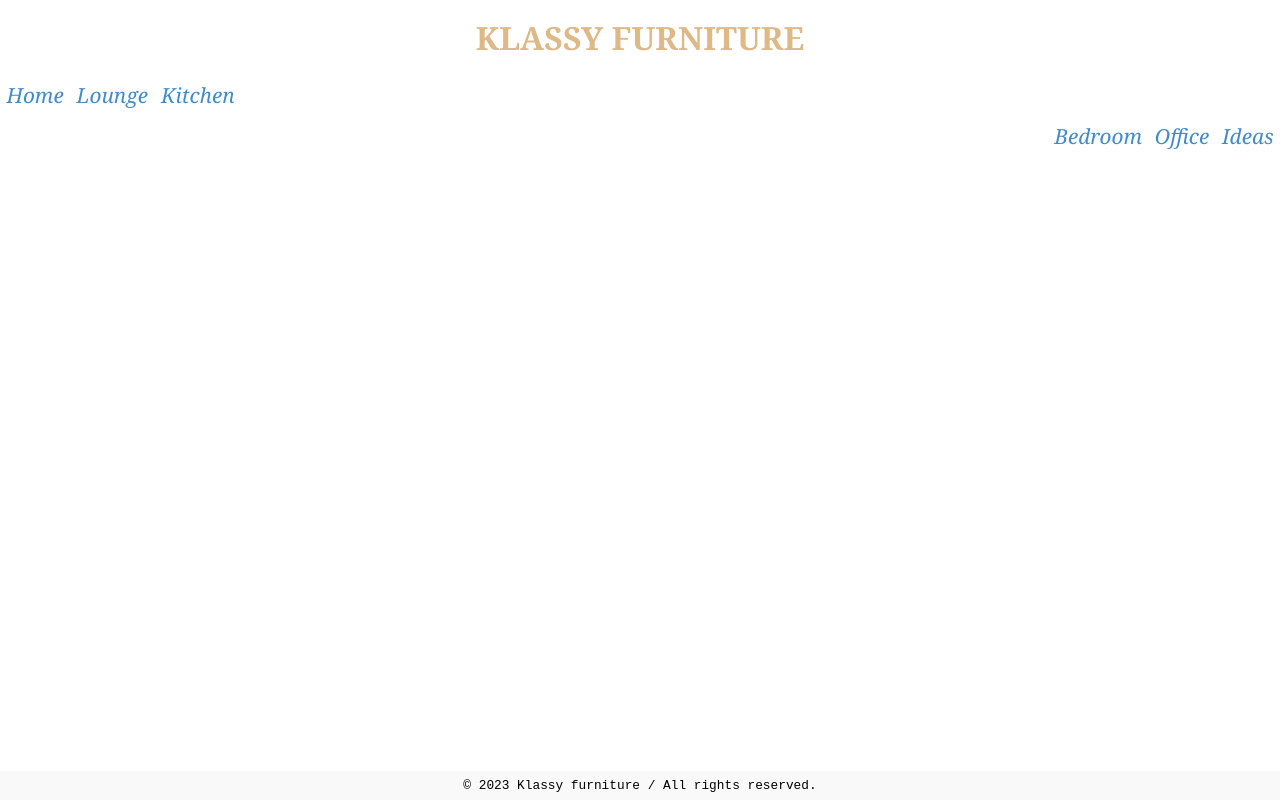
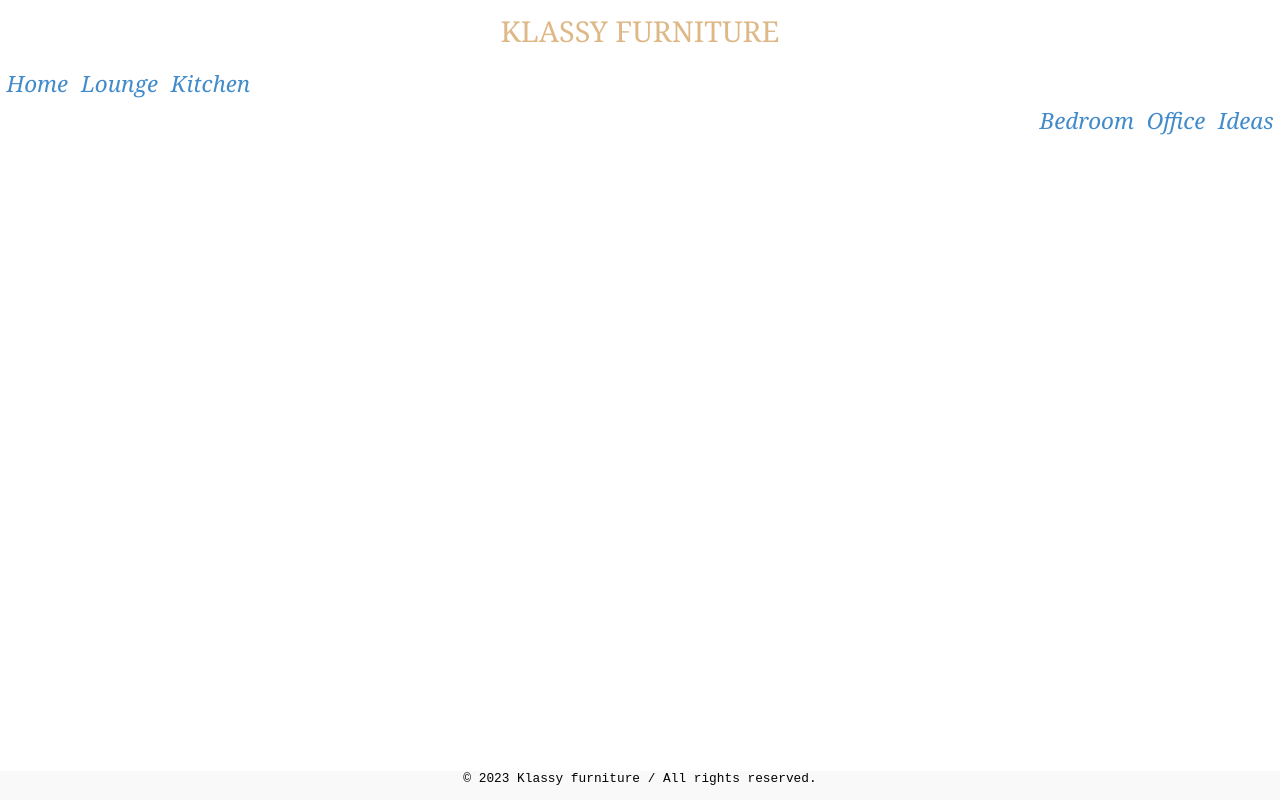
Before and after one commit to Magwar/KlassyFurniture, a plain HTML site: page index.html in a window 1280 px wide. Drawn offline with Linux system fonts and the light colour scheme.

```diff
--- a/style.css
+++ b/style.css
@@ -4,6 +4,7 @@
     box-sizing: border-box;
     font-family: Georgia, 'Times New Roman', Times, serif;
 }
+
 body{
     min-height: 100dvh;
     width: 100%;
@@ -14,9 +15,9 @@
     display: flex;
     justify-content: center;
     align-items: center;
-    font-weight: 600;
-    font-size: 2rem;
-    padding: 1rem;
+    font-weight: 500;
+    font-size: 1.8rem;
+    padding: .7rem .7rem;
     color: burlywood;
     text-decoration: none;
 }
@@ -37,8 +38,8 @@
 .navbar a{
     color:#428bca ;
     text-decoration:none;
-    font-size: 1.3rem;
-    margin: .4rem;
+    font-size: 1.4rem;
+    margin: .4rem .4rem 0;
     /* transition: 50ms; */
 }
 /* .navbar a:hover,
@@ -53,9 +54,7 @@
     height: 1.8rem;
     font-size: 0.8rem;
     font-family: monospace;
-    display: flex;
-    justify-content: center;
-    align-items: center;
+    text-align: center;
 }
 
 /* Mobile devices in portrait mode */
```
